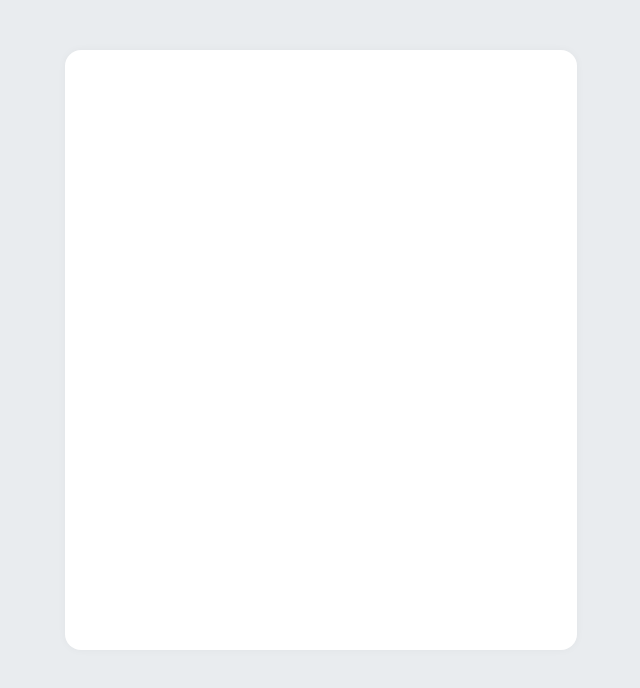
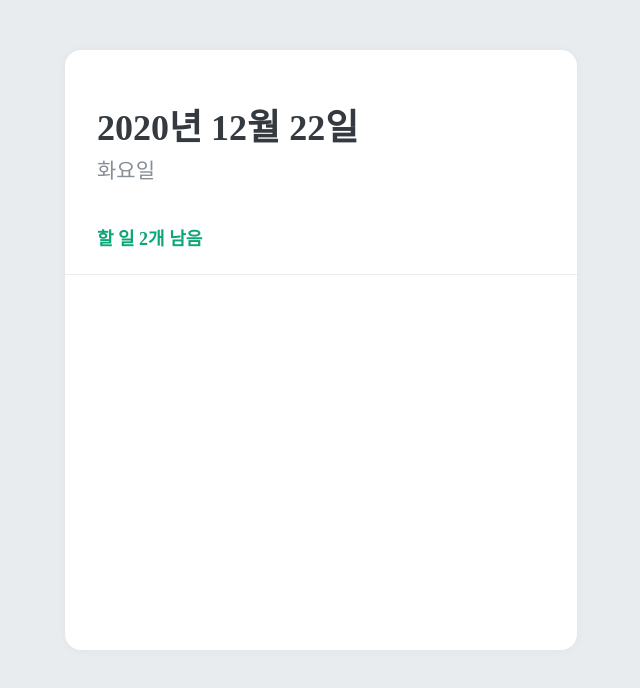
Before and after one commit to HeeyeonJeong/react-todo, a React (Create React App) app: page / in a window 1280 px wide. Shown: the top 688 px of the page, without its empty margins (319-959 px from the left). Built offline with nearby package versions, Linux system fonts and the light colour scheme.

Commit message:
Feat: TodoHead component

```diff
--- a/src/App.js
+++ b/src/App.js
@@ -1,5 +1,6 @@
 import React from "react";
 import { createGlobalStyle } from "styled-components";
+import TodoHead from "./components/TodoHead";
 import TodoTemplate from "./components/TodoTemplate";
 
 const GlobalStyle = createGlobalStyle`
@@ -12,7 +13,9 @@
   return (
     <>
       <GlobalStyle />
-      <TodoTemplate>first</TodoTemplate>
+      <TodoTemplate>
+        <TodoHead />
+      </TodoTemplate>
     </>
   );
 }
--- /dev/null
+++ b/src/components/TodoHead.js
@@ -0,0 +1,36 @@
+import React from "react";
+import styled from "styled-components";
+
+const TodoHeadBlock = styled.div`
+  padding: 48px 32px 24px;
+  border-bottom: 1px solid #e9ecef;
+
+  h1 {
+    margin: 0;
+    font-size: 36px;
+    color: #343a40;
+  }
+  .day {
+    margin-top: 4px;
+    color: #868e96;
+    font-size: 21px;
+  }
+  .task-left {
+    color: #0ca678;
+    font-size: 18px;
+    margin-top: 40px;
+    font-weight: bold;
+  }
+`;
+
+function TodoHead() {
+  return (
+    <TodoHeadBlock>
+      <h1>2020년 12월 22일</h1>
+      <div className="day">화요일</div>
+      <div className="task-left">할 일 2개 남음</div>
+    </TodoHeadBlock>
+  );
+}
+
+export default TodoHead;
--- a/src/components/TodoTemplate.js
+++ b/src/components/TodoTemplate.js
@@ -12,11 +12,10 @@
   margin-top: 50px;
   display: flex;
   flex-direction: column;
-  color: black;
 `;
 
-function TodoTemplate({ Children }) {
-  return <TodoTemplateBlock>{Children}</TodoTemplateBlock>;
+function TodoTemplate({ children }) {
+  return <TodoTemplateBlock>{children}</TodoTemplateBlock>;
 }
 
 export default TodoTemplate;
```
Also changed, not shown: 1 other file (tests, documents, lock files or other folders).
